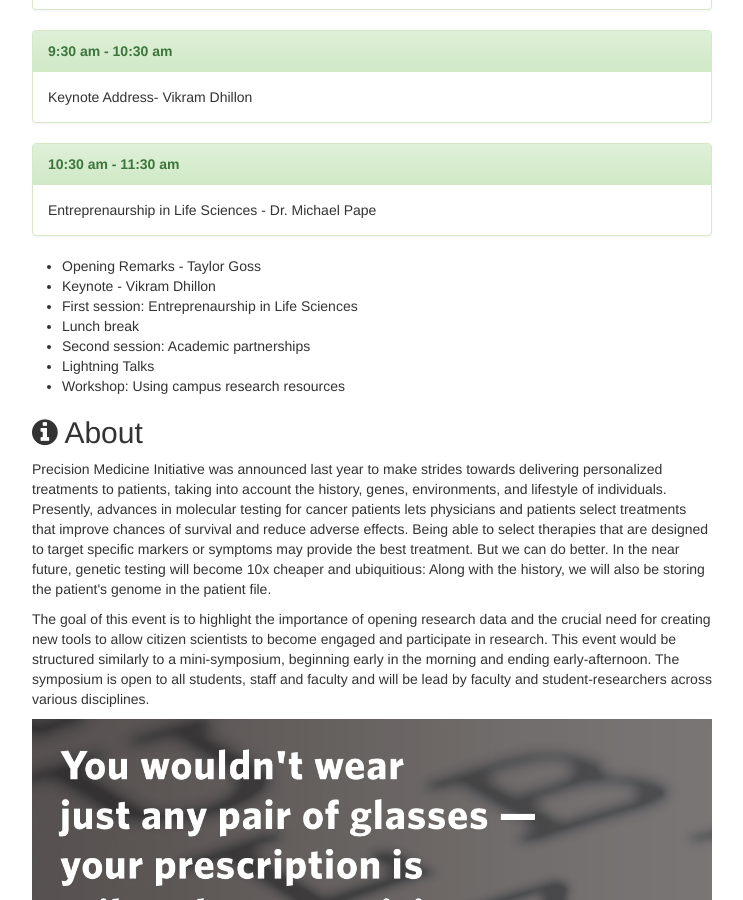
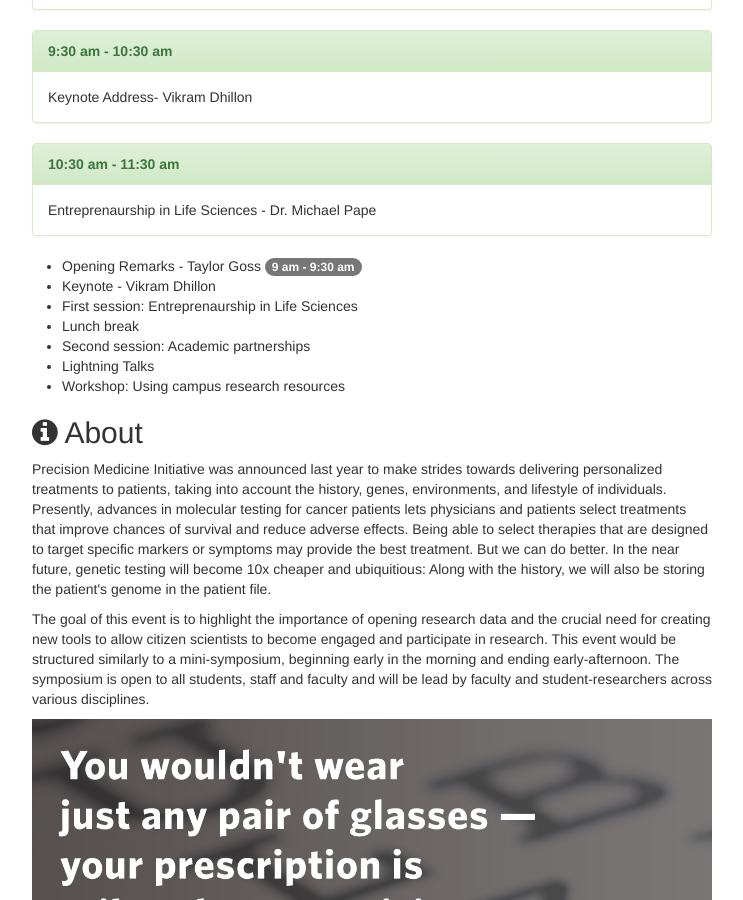
Before and after one commit to dhillonv10/pmi, a Jekyll site: the page built from index.html, in a window 1280 px wide and 900 px high, scrolled down 618 px. Shown: the whole window, without its empty margins (268-1011 px from the left). Built offline with Jekyll 4.4.1, drawn with Linux system fonts in a browser that asks for light colours; nearby versions of some CDN libraries.

```diff
--- a/index.html
+++ b/index.html
@@ -23,7 +23,7 @@
 </div>
 
 <ul>
-  <li>Opening Remarks - Taylor Goss</li>
+  <li>Opening Remarks - Taylor Goss <span class="badge">9 am - 9:30 am</span></li>
   <li>Keynote - Vikram Dhillon</li>
   <li>First session: Entreprenaurship in Life Sciences</li>
   <li>Lunch break</li>
```
